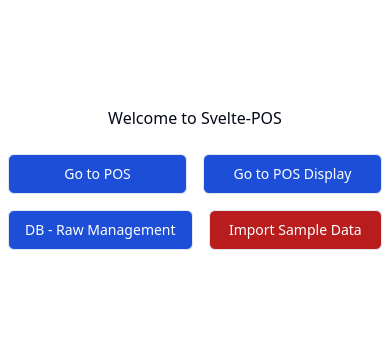
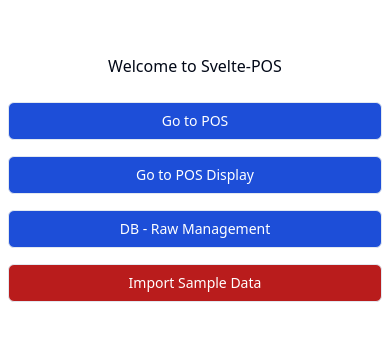
Before and after one commit to vampcheah/sveltekit-pos, a SvelteKit app: page / in a window 390 px wide. Shown: the part 240-580 px from the top of the page. Built offline with nearby package versions, Linux system fonts and the light colour scheme.

Commit message:
Refactor layout in +page.svelte for improved responsiveness

```diff
--- a/src/routes/+page.svelte
+++ b/src/routes/+page.svelte
@@ -10,7 +10,7 @@
 <div class="flex h-screen flex-col items-center justify-center gap-4">
 	<h1>Welcome to Svelte-POS</h1>
 	<div class="flex w-full max-w-2xl flex-col gap-4 p-2">
-		<div class="flex gap-4">
+		<div class="flex flex-col gap-4 sm:flex-row">
 			<Button
 				class="basis-1/2 bg-blue-700 text-white hover:bg-blue-800"
 				variant="outline"
@@ -26,7 +26,7 @@
 				Go to POS Display
 			</Button>
 		</div>
-		<div class="flex gap-4">
+		<div class="flex flex-col gap-4 sm:flex-row">
 			<Button
 				class="basis-1/2 bg-blue-700 text-white hover:bg-blue-800"
 				variant="outline"
```
